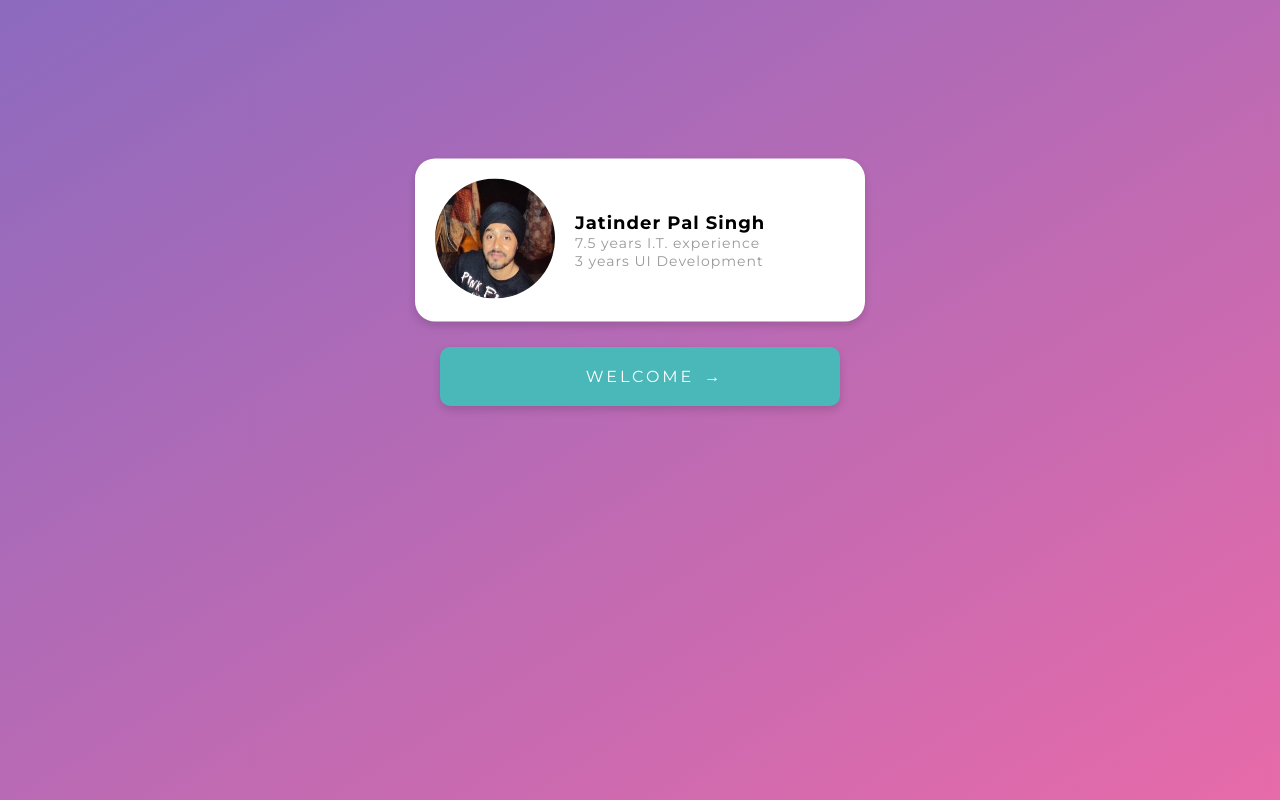
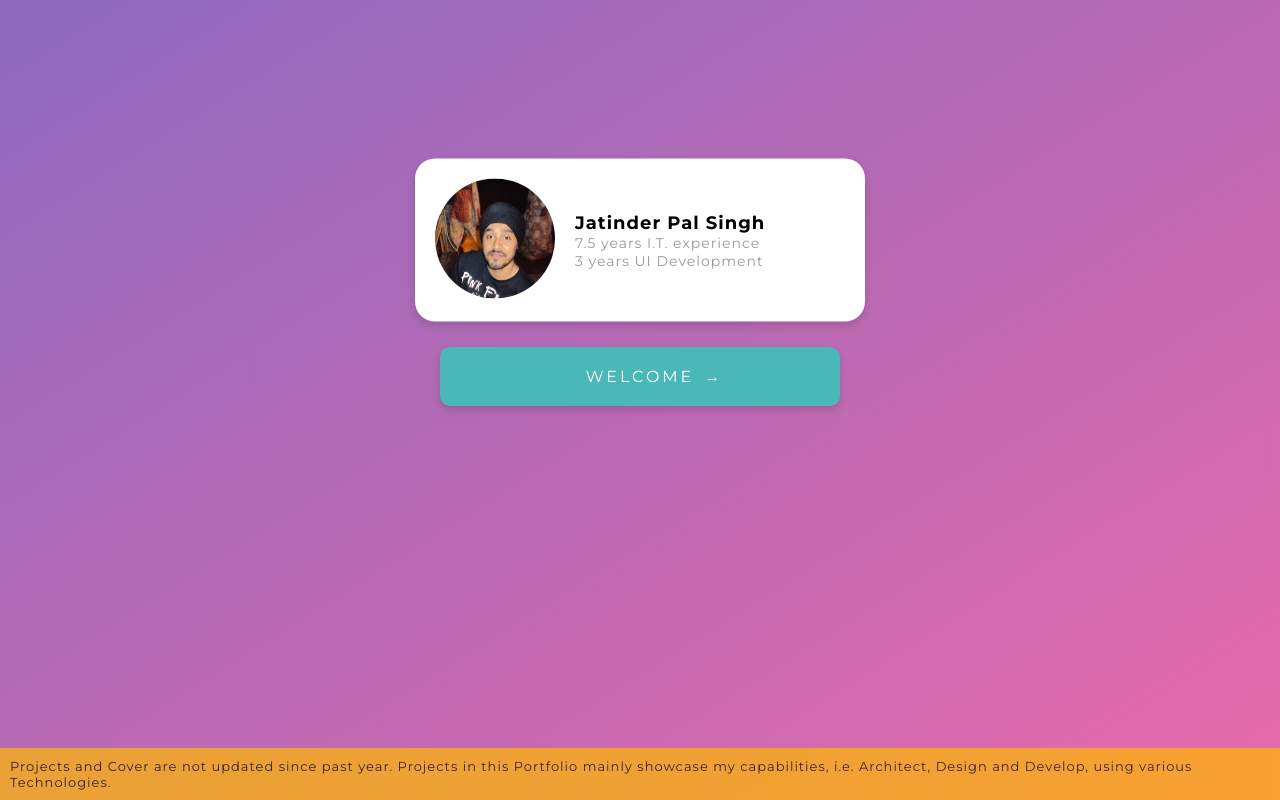
Before and after one commit to jassi5887/portfolio, an Angular app: page / in a window 1280 px wide. Built offline with nearby package versions, Linux system fonts and the light colour scheme.

Commit message:
added warning

```diff
--- a/src/app/main-card/main-card.component.html
+++ b/src/app/main-card/main-card.component.html
@@ -13,4 +13,11 @@
 
     <a routerLink="cover" class="button button--arr card__main__cta--block card__main__cta">welcome</a>
   </div>
+
+  <div class="card__warning">
+    <p>
+      Projects and Cover are not updated since past year. Projects in this Portfolio
+      mainly showcase my capabilities, i.e. Architect, Design and Develop, using various Technologies.
+    </p>
+  </div>
 </div>
--- a/src/styles/components/_card.scss
+++ b/src/styles/components/_card.scss
@@ -1,4 +1,14 @@
 .card {
+
+  &__warning {
+    position: absolute;
+    bottom: 0;
+    padding: 1rem;
+    background: #ffb900;
+    width: 100%;
+    opacity: .7;
+    z-index: 9;
+  }
 
   &__main {
     @include absCenter;
```
